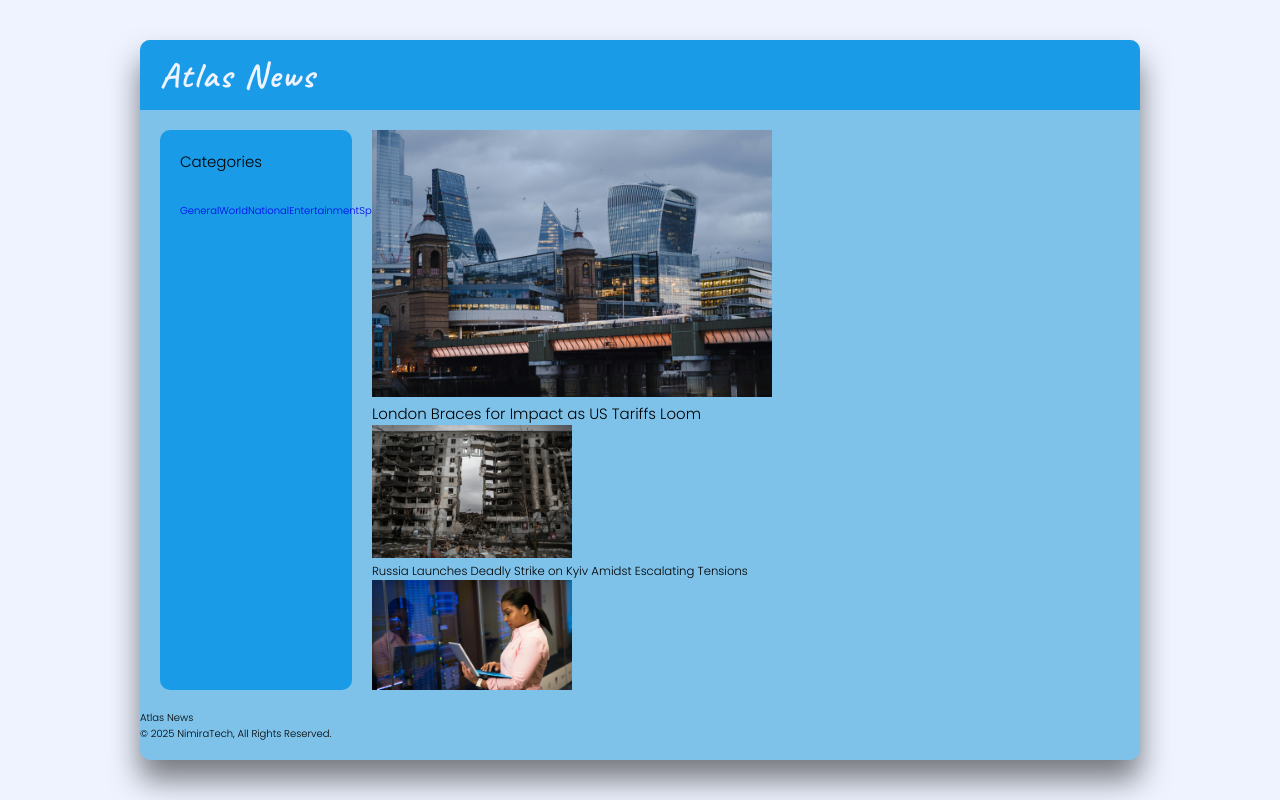
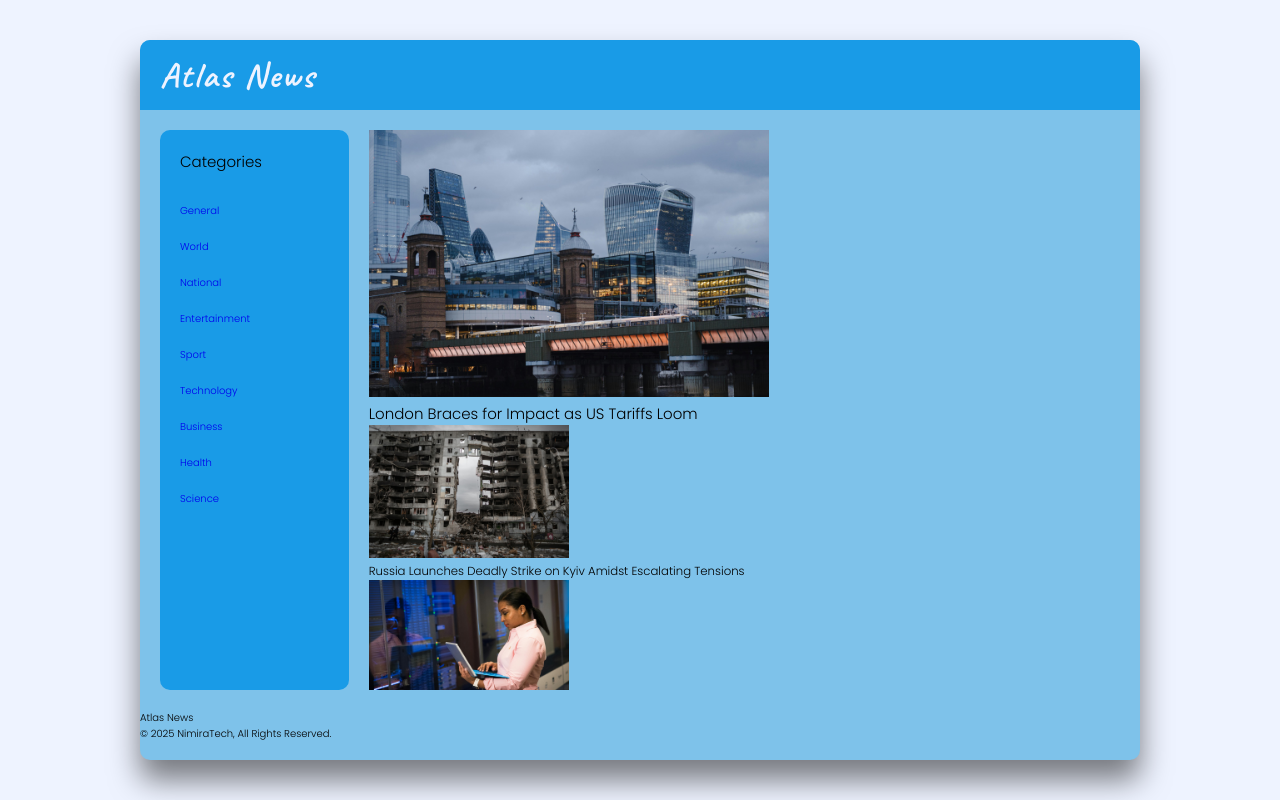
Before and after one commit to Nimira43/Atlas-News, a React (Vite) app: page / in a window 1280 px wide. Built offline with nearby package versions, Linux system fonts and the light colour scheme.

Commit message:
Styled .categories

```diff
--- a/src/css/news.css
+++ b/src/css/news.css
@@ -46,6 +46,12 @@
   padding: 2rem;
 }
 
+.categories {
+  display: flex;
+  flex-direction: column;
+  row-gap: 3rem;
+}
+
 .news-section {
   width: 80%;
 }
@@ -61,6 +67,9 @@
 @media (max-width: 1400px) {
   .logo {
     font-size: 3.5rem;
+  }
+  .categories {
+    row-gap: 2rem;
   }
   .news-section {
     overflow: hidden;
@@ -81,6 +90,11 @@
     height: 15rem;
     row-gap: 0;
   }
+  .categories {
+    flex-direction: row;
+    flex-wrap: wrap;
+    justify-content: center;
+  }
   .news-section {
     width: 100%;
   }
```
